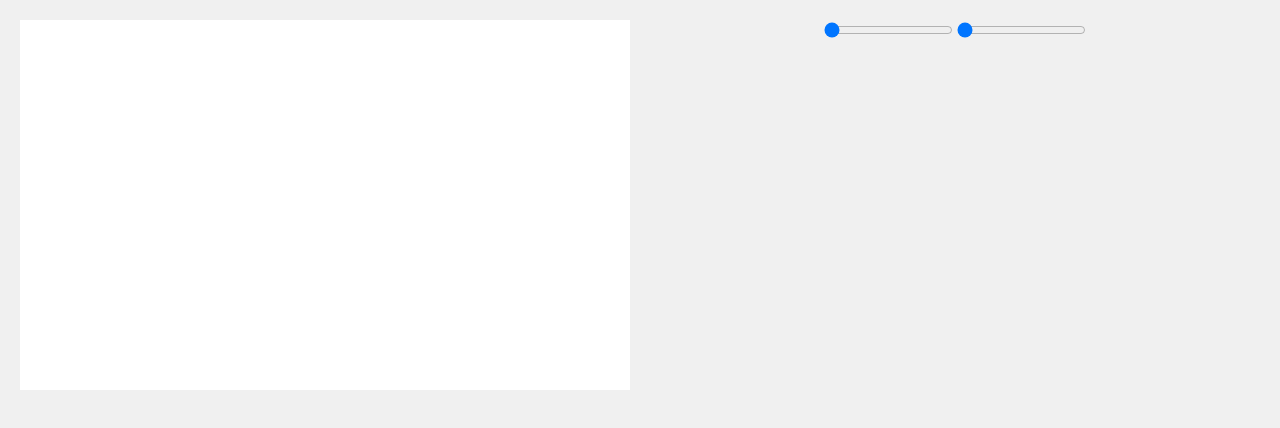
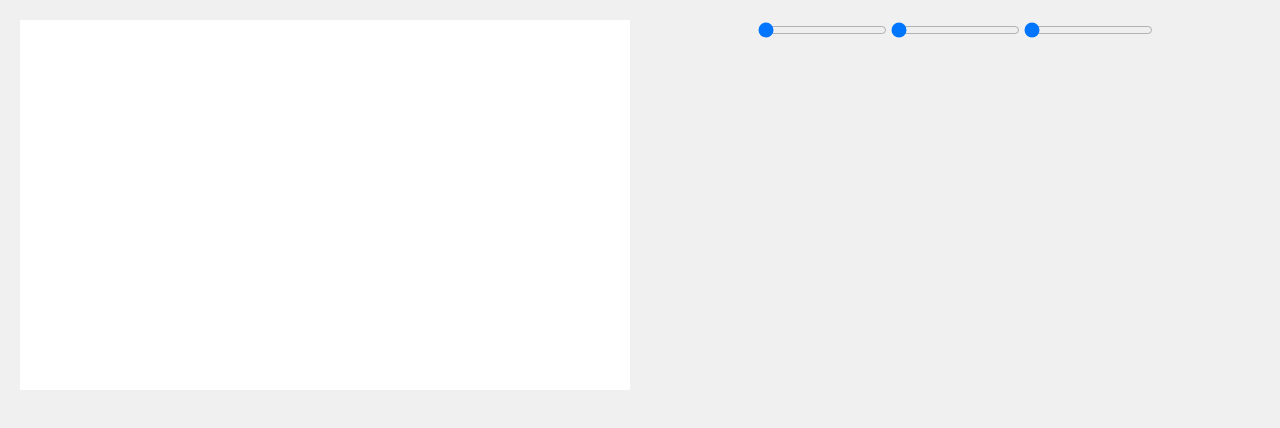
Before and after one commit to RANGELJ/tactics-engine, a Vue app: page / in a window 1280 px wide. Shown: the top 428 px of the page. Built offline with nearby package versions, Linux system fonts and the light colour scheme.

Commit message:
Working translation in Y

```diff
--- a/src/views/3DExampleView.vue
+++ b/src/views/3DExampleView.vue
@@ -7,6 +7,12 @@
                 min="0"
                 max="500"
                 v-model="translationXInputValue"
+            />
+            <input
+                type="range"
+                min="0"
+                max="500"
+                v-model="translationYInputValue"
             />
             <input
                 type="range"
@@ -51,6 +57,7 @@ onMounted(async () => {
 })
 
 const translationXInputValue = ref(0)
+const translationYInputValue = ref(0)
 const rotationXInputValue = ref(0)
 
 const updateScene = () => {
@@ -59,7 +66,7 @@ const updateScene = () => {
     }
     sceneProgram.setTranslation(
         translationXInputValue.value,
-        0,
+        translationYInputValue.value,
         0
     )
     sceneProgram.setRotation(
@@ -70,7 +77,11 @@ const updateScene = () => {
     drawScene()
 }
 
-watch([translationXInputValue, rotationXInputValue], () => {
+watch([
+    translationXInputValue,
+    translationYInputValue,
+    rotationXInputValue
+], () => {
     updateScene()
 })
 </script>
```
